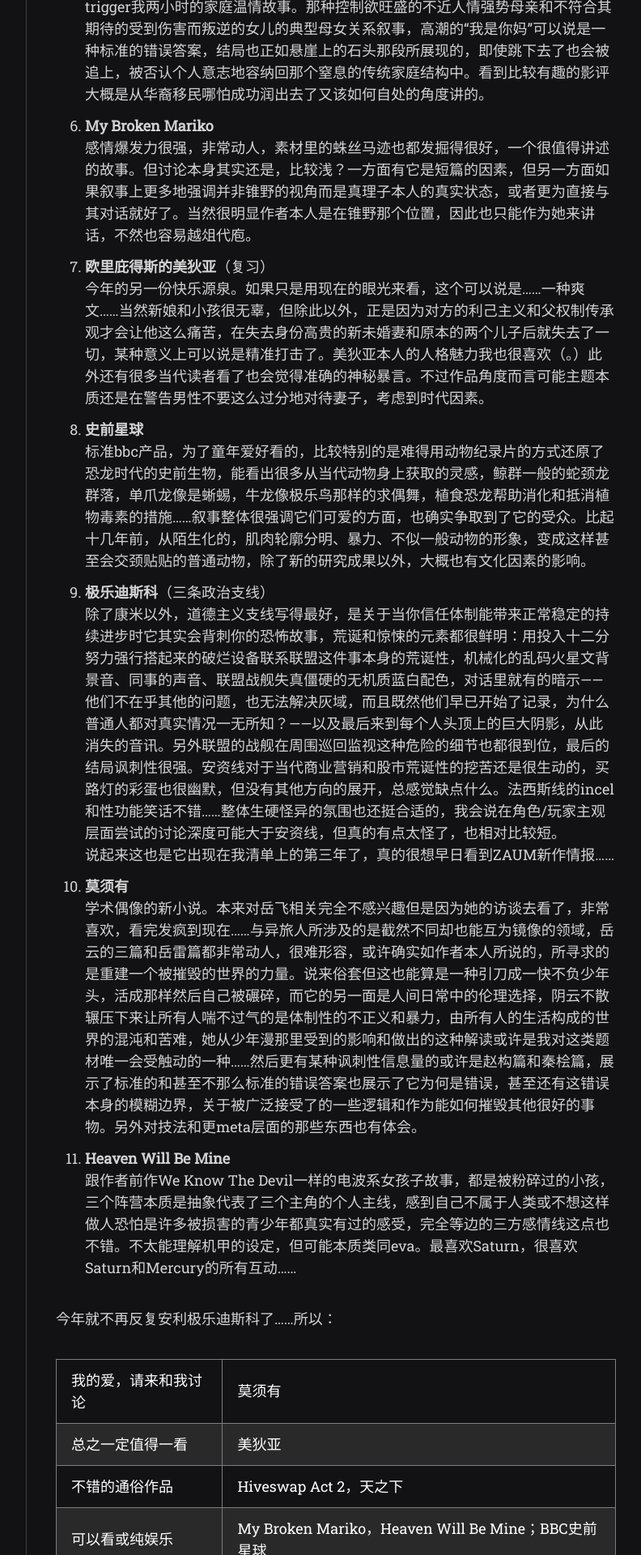
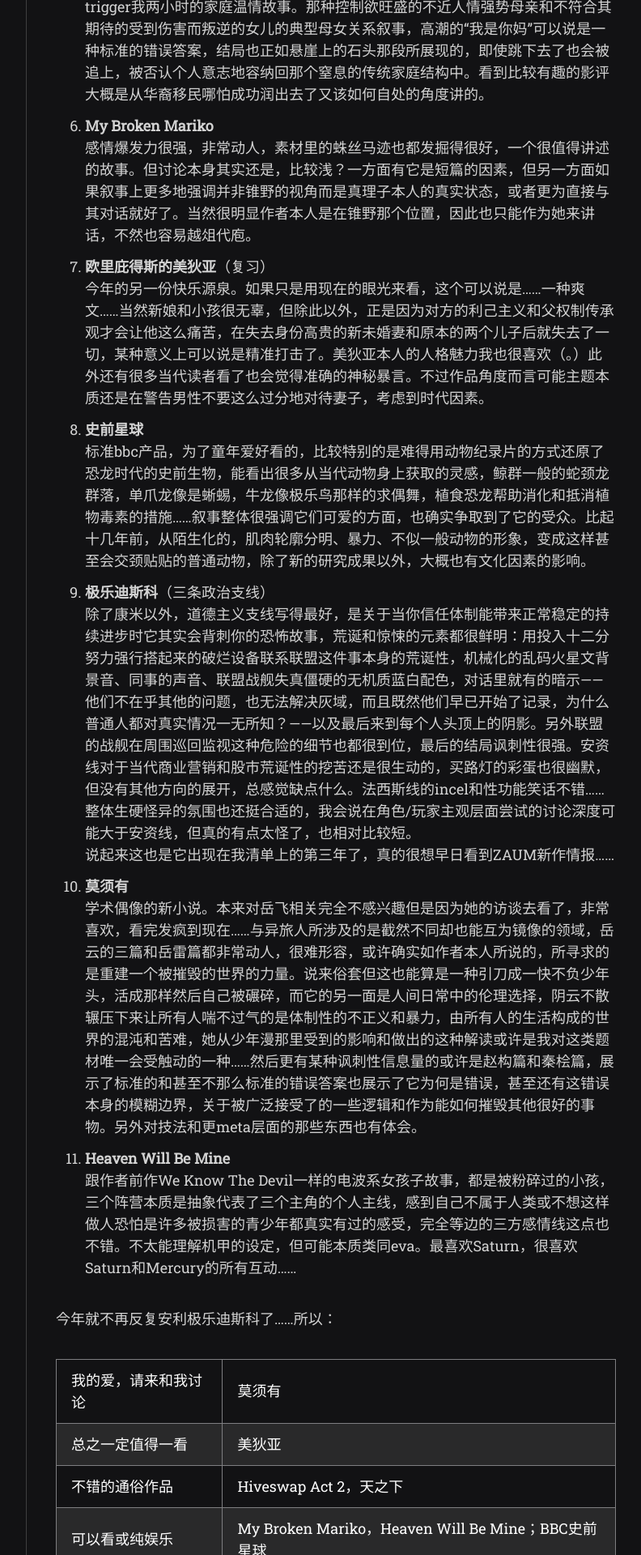
Before and after one commit to scatterdclouds/scatterdclouds.github.io, a Jekyll site: the page built from _posts/2022-06-23-2022firsthald.md, in a window 1280 px wide. Shown: the part 1216-3136 px from the top of the page at 81% size, without its empty margins (357-1149 px from the left). Built offline with Jekyll 4.4.1, drawn with Linux system fonts in a browser that asks for light colours; nearby versions of some CDN libraries; some web fonts are replaced; comment, search, counter and statistics services are not loaded.

Commit message:
Update 2022-06-23-2022firsthald.md

```diff
--- a/_posts/2022-06-23-2022firsthald.md
+++ b/_posts/2022-06-23-2022firsthald.md
@@ -26,7 +26,7 @@ comments: true
 
 8. **史前星球** <br/> 标准bbc产品，为了童年爱好看的，比较特别的是难得用动物纪录片的方式还原了恐龙时代的史前生物，能看出很多从当代动物身上获取的灵感，鲸群一般的蛇颈龙群落，单爪龙像是蜥蜴，牛龙像极乐鸟那样的求偶舞，植食恐龙帮助消化和抵消植物毒素的措施……叙事整体很强调它们可爱的方面，也确实争取到了它的受众。比起十几年前，从陌生化的，肌肉轮廓分明、暴力、不似一般动物的形象，变成这样甚至会交颈贴贴的普通动物，除了新的研究成果以外，大概也有文化因素的影响。
 
-9. **极乐迪斯科**（三条政治支线） <br/> 除了康米以外，道德主义支线写得最好，是关于当你信任体制能带来正常稳定的持续进步时它其实会背刺你的恐怖故事，荒诞和惊悚的元素都很鲜明：用投入十二分努力强行搭起来的破烂设备联系联盟这件事本身的荒诞性，机械化的乱码火星文背景音、同事的声音、联盟战舰失真僵硬的无机质蓝白配色，对话里就有的暗示——他们不在乎其他的问题，也无法解决灰域，而且既然他们早已开始了记录，为什么普通人都对真实情况一无所知？——以及最后来到每个人头顶上的巨大阴影，从此消失的音讯。另外联盟的战舰在周围巡回监视这种危险的细节也都很到位，最后的结局讽刺性很强。安资线对于当代商业营销和股市荒诞性的挖苦还是很生动的，买路灯的彩蛋也很幽默，但没有其他方向的展开，总感觉缺点什么。法西斯线的incel和性功能笑话不错……整体生硬怪异的氛围也还挺合适的，我会说在角色/玩家主观层面尝试的讨论深度可能大于安资线，但真的有点太怪了，也相对比较短。 <br/> 说起来这也是它出现在我清单上的第三年了，真的很想早日看到ZAUM新作情报……
+9. **极乐迪斯科**（三条政治支线） <br/> 除了康米以外，道德主义支线写得最好，是关于当你信任体制能带来正常稳定的持续进步时它其实会背刺你的恐怖故事，荒诞和惊悚的元素都很鲜明：用投入十二分努力强行搭起来的破烂设备联系联盟这件事本身的荒诞性，机械化的乱码火星文背景音、同事的声音、联盟战舰失真僵硬的无机质蓝白配色，对话里就有的暗示——他们不在乎其他的问题，也无法解决灰域，而且既然他们早已开始了记录，为什么普通人都对真实情况一无所知？——以及最后来到每个人头顶上的阴影。另外联盟的战舰在周围巡回监视这种危险的细节也都很到位，最后的结局讽刺性很强。安资线对于当代商业营销和股市荒诞性的挖苦还是很生动的，买路灯的彩蛋也很幽默，但没有其他方向的展开，总感觉缺点什么。法西斯线的incel和性功能笑话不错……整体生硬怪异的氛围也还挺合适的，我会说在角色/玩家主观层面尝试的讨论深度可能大于安资线，但真的有点太怪了，也相对比较短。 <br/> 说起来这也是它出现在我清单上的第三年了，真的很想早日看到ZAUM新作情报……
 
 10. **莫须有** <br/> 学术偶像的新小说。本来对岳飞相关完全不感兴趣但是因为她的访谈去看了，非常喜欢，看完发疯到现在……与异旅人所涉及的是截然不同却也能互为镜像的领域，岳云的三篇和岳雷篇都非常动人，很难形容，或许确实如作者本人所说的，所寻求的是重建一个被摧毁的世界的力量。说来俗套但这也能算是一种引刀成一快不负少年头，活成那样然后自己被碾碎，而它的另一面是人间日常中的伦理选择，阴云不散辗压下来让所有人喘不过气的是体制性的不正义和暴力，由所有人的生活构成的世界的混沌和苦难，她从少年漫那里受到的影响和做出的这种解读或许是我对这类题材唯一会受触动的一种……然后更有某种讽刺性信息量的或许是赵构篇和秦桧篇，展示了标准的和甚至不那么标准的错误答案也展示了它为何是错误，甚至还有这错误本身的模糊边界，关于被广泛接受了的一些逻辑和作为能如何摧毁其他很好的事物。另外对技法和更meta层面的那些东西也有体会。
 
```
